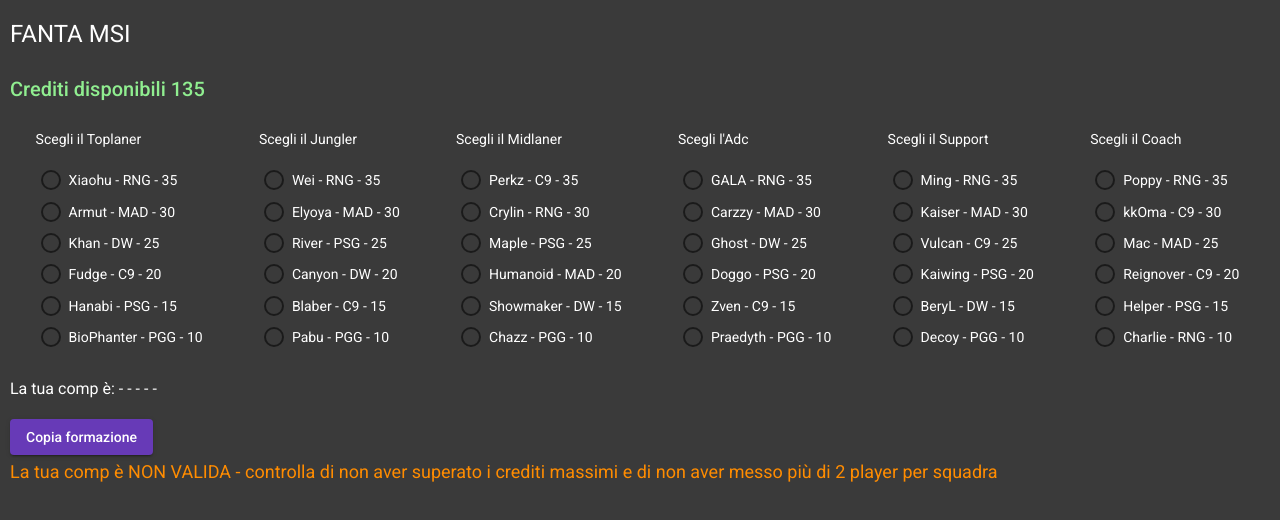
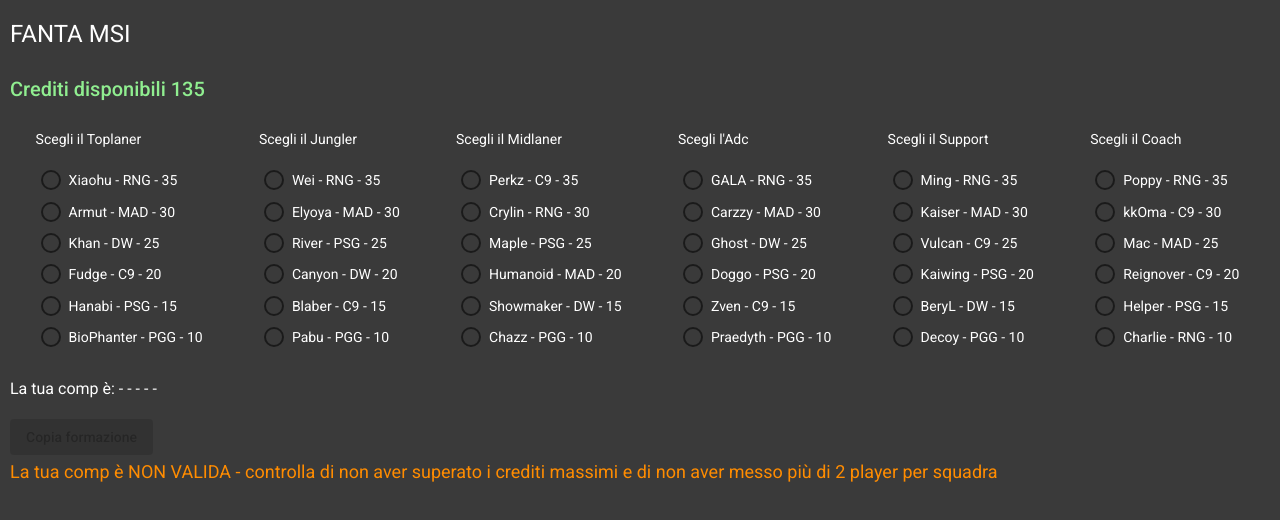
Before and after one commit to Mattacchione/fanta-msi, an Angular app: page / in a window 1280 px wide. Shown: the top 520 px of the page. Built offline with nearby package versions, Linux system fonts and the light colour scheme.

Commit message:
control on copy

```diff
--- a/src/app/app.component.html
+++ b/src/app/app.component.html
@@ -71,7 +71,7 @@
     </h3>
     <div>
       <!-- <button mat-raised-button color="primary" (click)="verifyComp()">Verifica</button> -->
-      <button mat-raised-button color="primary" [cdkCopyToClipboard]="copy()">Copia formazione</button>
+      <button mat-raised-button color="primary" [cdkCopyToClipboard]="copy()" [disabled]="!validComp">Copia formazione</button>
     </div>
   </div>
 
```
